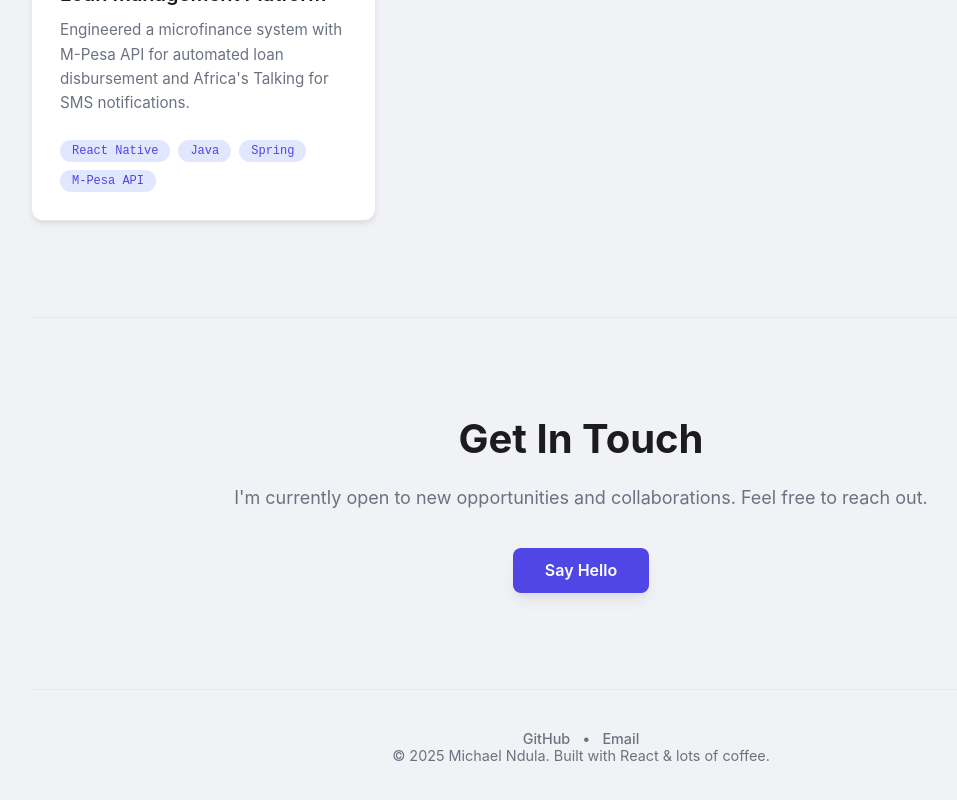
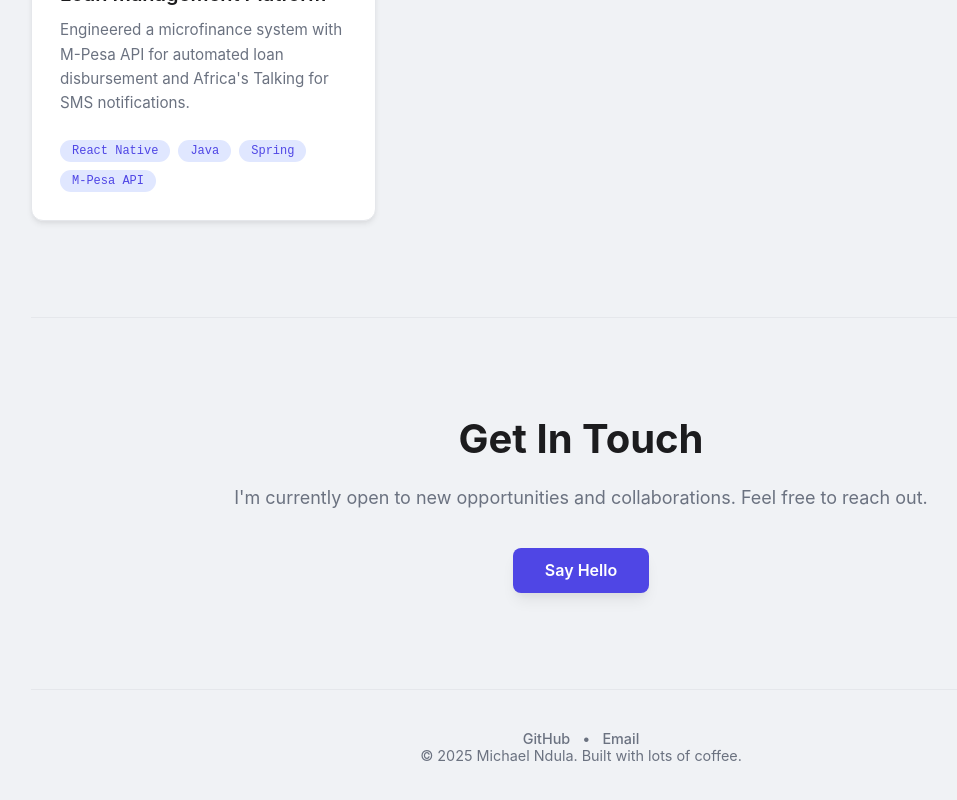
Before and after one commit to Michaelndula/michaelndula-portfolio, a React (Vite) app: page / in a window 1280 px wide. Shown: the part 1484-2284 px from the top of the page, without its empty margins (59-1016 px from the left). Built offline with nearby package versions, Linux system fonts and the light colour scheme.

Commit message:
Update the components

```diff
--- a/src/components/Footer.tsx
+++ b/src/components/Footer.tsx
@@ -7,7 +7,7 @@ export function Footer() {
                     &bull;
                     <a href="mailto:michaelndula@gmail.com">Email</a>
                 </p>
-                <p>&copy; {new Date().getFullYear()} Michael Ndula. Built with React & lots of coffee.</p>
+                <p>&copy; {new Date().getFullYear()} Michael Ndula. Built with lots of coffee.</p>
             </div>
         </footer>
     );
```
